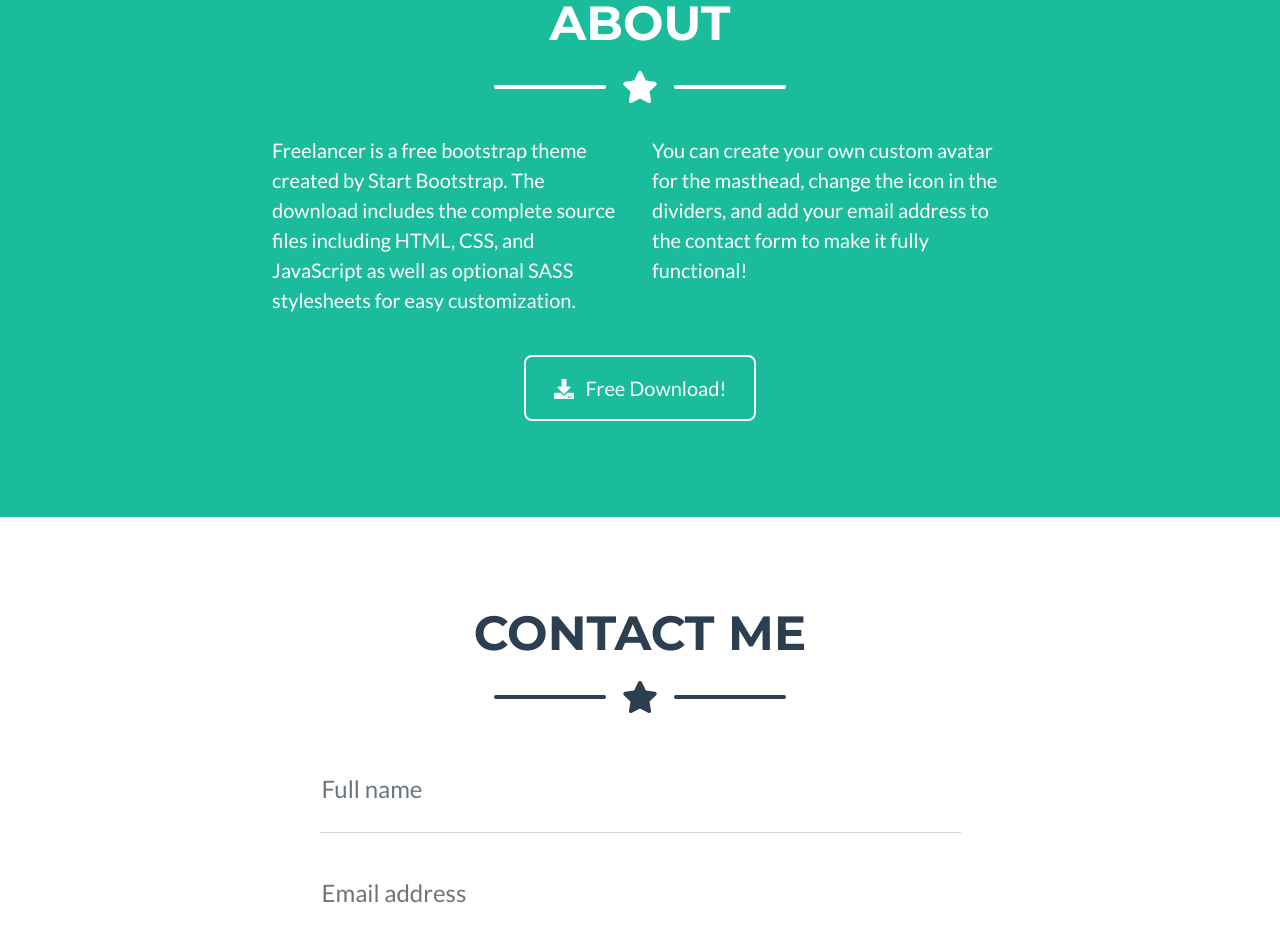
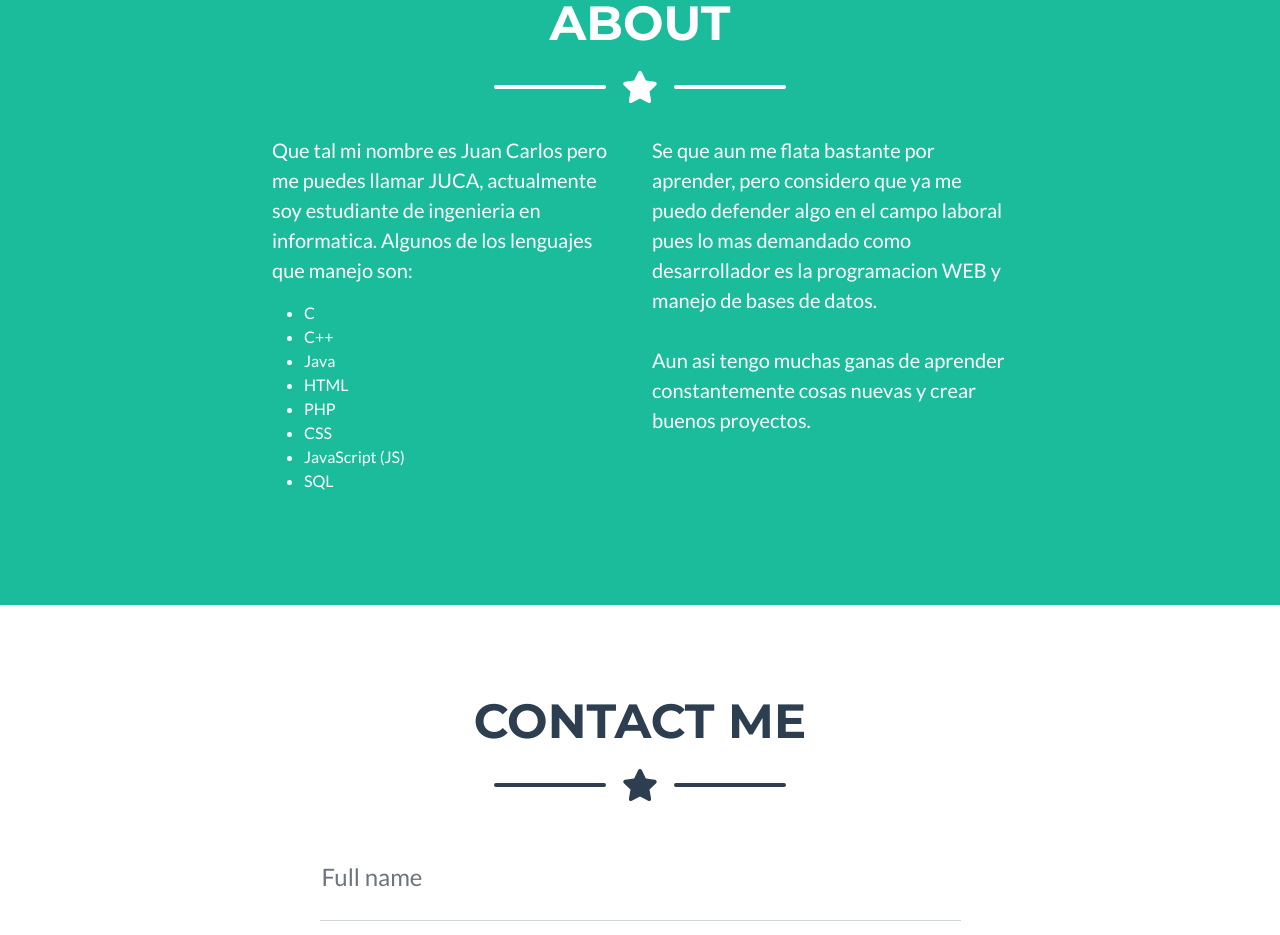
Before and after one commit to JUANCFUENTES/Portafolio, a plain HTML site: page index.html in a window 1280 px wide. Shown: the part 1974-2909 px from the top of the page. Drawn offline with nearby package versions, Linux system fonts and the light colour scheme.

Commit message:
Tercera seccion modificada

```diff
--- a/index.html
+++ b/index.html
@@ -135,16 +135,28 @@
                 </div>
                 <!-- About Section Content-->
                 <div class="row">
-                    <div class="col-lg-4 ms-auto"><p class="lead">Freelancer is a free bootstrap theme created by Start Bootstrap. The download includes the complete source files including HTML, CSS, and JavaScript as well as optional SASS stylesheets for easy customization.</p></div>
-                    <div class="col-lg-4 me-auto"><p class="lead">You can create your own custom avatar for the masthead, change the icon in the dividers, and add your email address to the contact form to make it fully functional!</p></div>
+                    <div class="col-lg-4 ms-auto"><p class="lead">
+                        Que tal mi nombre es Juan Carlos pero me puedes llamar JUCA,
+                        actualmente soy estudiante de ingenieria en informatica.
+                        Algunos de los lenguajes que manejo son:
+                        <ul>
+                            <li>C</li>
+                            <li>C++</li>
+                            <li>Java</li>
+                            <li>HTML</li>
+                            <li>PHP</li>
+                            <li>CSS</li>
+                            <li>JavaScript (JS)</li>
+                            <li>SQL</li>
+                        </ul>
+                    </p></div>
+                    <div class="col-lg-4 me-auto"><p class="lead">
+                        Se que aun me flata bastante por aprender, pero considero que ya me puedo defender algo en el campo laboral
+                        pues lo mas demandado como desarrollador es la programacion WEB y manejo de bases de datos. <br> <br>
+                        Aun asi tengo muchas ganas de aprender constantemente cosas nuevas y crear buenos proyectos.
+                    </p></div>
                 </div>
-                <!-- About Section Button-->
-                <div class="text-center mt-4">
-                    <a class="btn btn-xl btn-outline-light" href="https://startbootstrap.com/theme/freelancer/">
-                        <i class="fas fa-download me-2"></i>
-                        Free Download!
-                    </a>
-                </div>
+
             </div>
         </section>
         <!-- Contact Section-->
```
